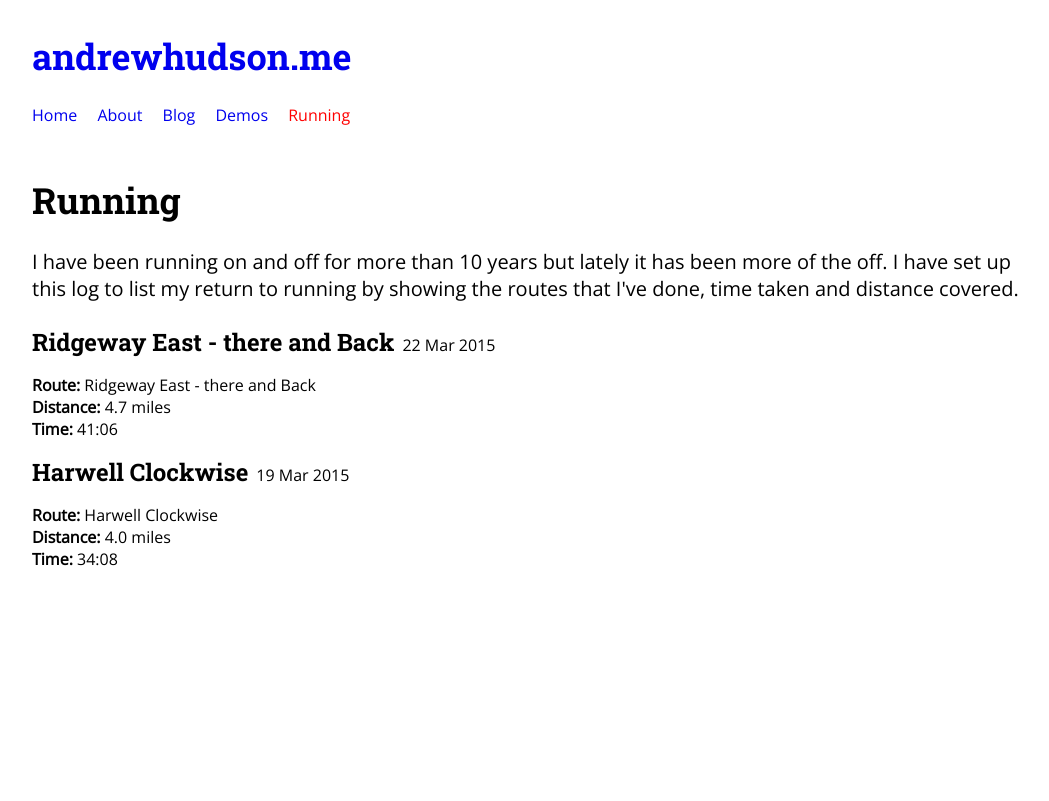
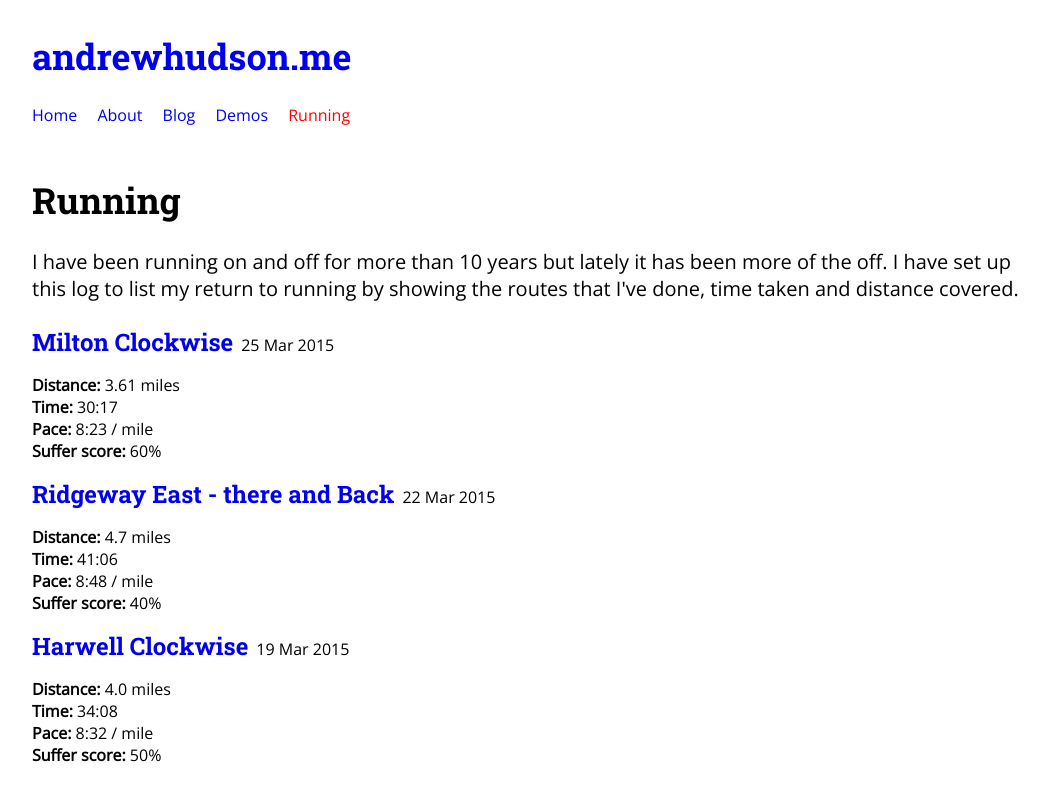
Before and after one commit to bigandy/bigandy.github.io, a Jekyll site: the page built from running/index.html, in a window 1280 px wide. Shown: the top 801 px of the page, without its empty margins (108-1157 px from the left). Built offline with Jekyll 4.4.1, drawn with Linux system fonts in a browser that asks for light colours.

Commit message:
update posts to include more data

```diff
--- a/running/_posts/2015-03-19-first-of-2015.md
+++ b/running/_posts/2015-03-19-first-of-2015.md
@@ -7,6 +7,7 @@ summary: First run in 7 months Clockwise Harwell Loop
 route: 'Harwell Clockwise'
 time: '34:08'
 distance: '4.0'
+pace: '8:32'
 enjoyment: 5
 embed: <iframe height='405' width='590' frameborder='0' allowtransparency='true' scrolling='no' src='https://www.strava.com/activities/270291477/embed/f7dffca92211675e12332536f2af5520f06b07d1'></iframe>
 ---
--- a/running/_posts/2015-03-22-ridgeway-return.md
+++ b/running/_posts/2015-03-22-ridgeway-return.md
@@ -7,6 +7,7 @@ summary: Lovely warm sunny spring morning while Marion walked with Arthur
 route: 'Ridgeway East - there and Back'
 time: '41:06'
 distance: '4.7'
+pace: '8:48'
 enjoyment: 4
 embed: <iframe height='405' width='590' frameborder='0' allowtransparency='true' scrolling='no' src='https://www.strava.com/activities/272275205/embed/6910bf50dd03ef071c32b84f8ff5bafa4ee7e5c8'></iframe>
 ---
--- a/running/index.html
+++ b/running/index.html
@@ -13,11 +13,13 @@ category: running
   <article class="running__article">
     <header>
         <h2>
+          <a href="{{ post.url }}">
             {% if post.route %}
                 {{ post.route }}
             {% else %}
                 {{ post.title }}
             {% endif %}
+          </a>
         </h2>
         <ul class="list--plain list--running">
             <li>{{ post.date | date_to_string }}</li>
@@ -29,15 +31,18 @@ category: running
         {{ post.summary }}
     {% endif %}
     <ul class="list--plain">
-      {% if post.route %}
-          <li><strong>Route: </strong>{{ post.route }}</li>
-      {% endif %}
       {% if post.distance %}
           <li><strong>Distance: </strong>{{ post.distance }} miles</li>
       {% endif %}
       {% if post.time %}
           <li><strong>Time: </strong>{{ post.time }}</li>
       {% endif %}
+      {% if post.pace %}
+          <li><strong>Pace: </strong>{{ post.pace }} / mile</li>
+      {% endif %}
+      {% if post.enjoyment %}
+          <li><strong>Suffer score: </strong>{{ post.enjoyment }}0%</li>
+      {% endif %}
     </ul>
   </article>
 </div>
```
Also changed, not shown: _layouts/post-running.html (+26 -8 lines), running/_posts/2015-03-25-milton-clockwise.md (added, +18 -0 lines).
